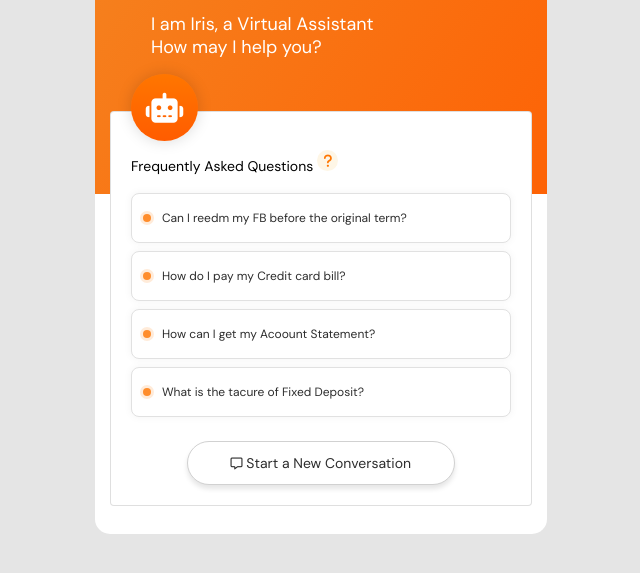
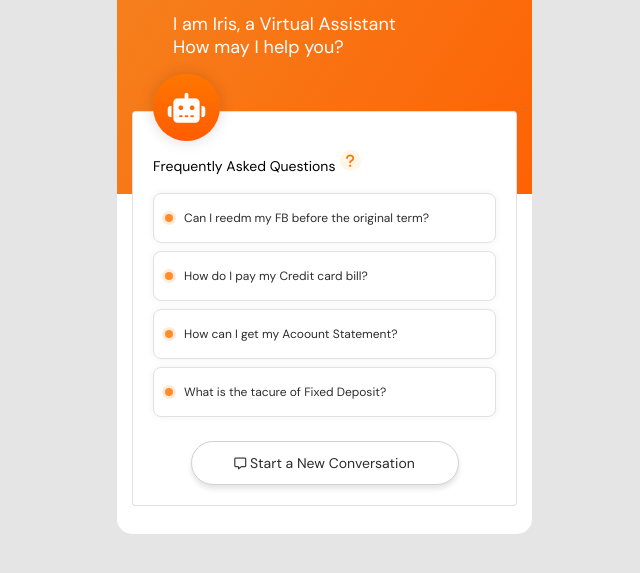
Before and after one commit to agrawalmanuj/Alliancell, a plain HTML site: page index.html in a window 1280 px wide. Shown: the part 123-696 px from the top of the page, without its empty margins (274-914 px from the left). Drawn offline with nearby package versions, Linux system fonts and the light colour scheme.

Commit message:
Update index.html

```diff
--- a/index.html
+++ b/index.html
@@ -54,12 +54,14 @@
 	@media only screen and (max-width: 600px){
 		.query{
 			margin-top:13%;
+			width: 98%;
 		}
 
 	}
 	@media only screen and (min-width: 601px){
 		.query{
 			margin-top:2%;
+			width: 87%;
 		}
 
 	}
@@ -71,7 +73,7 @@
 <body style="background: #E5E5E5;"><!--background: #E5E5E5!-->
 	<div >
 <div class="container" >
-	<div style="width: 95%;" class="ml-auto mr-auto query">
+	<div style="" class="ml-auto mr-auto query">
 	<div class="row">
 
 		<div class="offset-sm-2 col-sm-8 offset-lg-3 col-lg-5 text-white homeScreen">
@@ -170,7 +172,7 @@
 					<!-- button !-->
 					<div class="mt-4 text-center">
 					<button style="width: 268px;height: 44px;background: #FFFFFF;border: 1px solid #D1D1D1;box-sizing: border-box;
-					box-shadow: 0px 4px 5px rgba(0, 0, 0, 0.1);border-radius: 100px;font-weight: 500;font-size: 14px;line-height: 18px;color: #2D2D2D;" class="btn">
+					box-shadow: 0px 4px 5px rgba(0, 0, 0, 0.1);border-radius: 100px;font-weight: 500;font-size: 14px;line-height: 18px;color: #2D2D2D;" class="btn btn-lg">
 						<i class="far fa-comment-alt" style="font-size: 12px;"></i> Start a New Conversation
 					</button>
 					</div>
```
